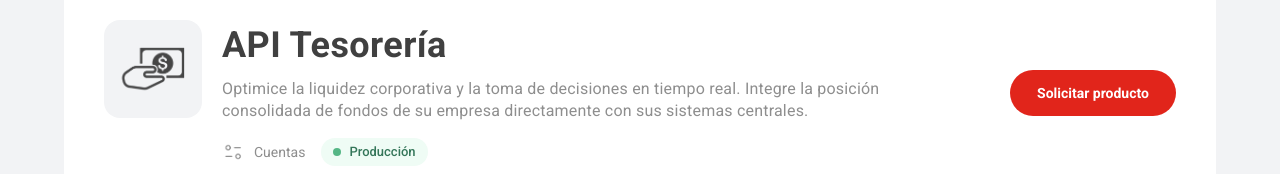
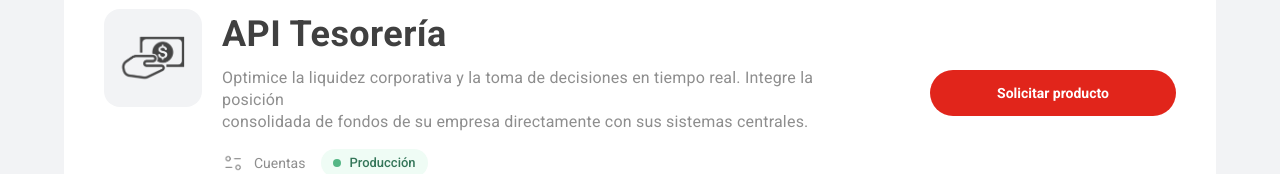
Before and after one commit to rmorataya11/portal-davivienda-mvp, a Next.js app: page /catalogo-apis/api-tesoreria in a window 1280 px wide. Shown: the part 231-405 px from the top of the page. Built offline with nearby package versions, Linux system fonts and the light colour scheme; no server answers.

Commit message:
Update button width in DetailHero component for improved responsiveness
Adjust the button width in the DetailHero component to ensure better alignment and responsiveness across different screen sizes. This change enhances the user interface and overall experience when interacting with the button.

```diff
--- a/components/catalog/detail/detail-hero.tsx
+++ b/components/catalog/detail/detail-hero.tsx
@@ -105,7 +105,7 @@ export function DetailHero({ api }: { api: ApiDetail }) {
 
           <Link
             href={`/solicitud-contratacion?producto=${api.slug}`}
-            className="inline-flex h-[46px] w-full shrink-0 items-center justify-center rounded-[30px] bg-[#E1251B] px-6 text-[14px] font-semibold text-white transition-all duration-300 ease-out hover:-translate-y-0.5 hover:bg-[#E1111C] hover:shadow-[0_16px_36px_rgba(225,37,27,0.24)] sm:w-auto sm:min-w-[166px]"
+            className="inline-flex h-[46px] w-full shrink-0 items-center justify-center rounded-[30px] bg-[#E1251B] text-[14px] font-semibold text-white transition-all duration-300 ease-out hover:-translate-y-0.5 hover:bg-[#E1111C] hover:shadow-[0_16px_36px_rgba(225,37,27,0.24)] sm:w-[246px]"
           >
             {t("requestAccess")}
           </Link>
```
